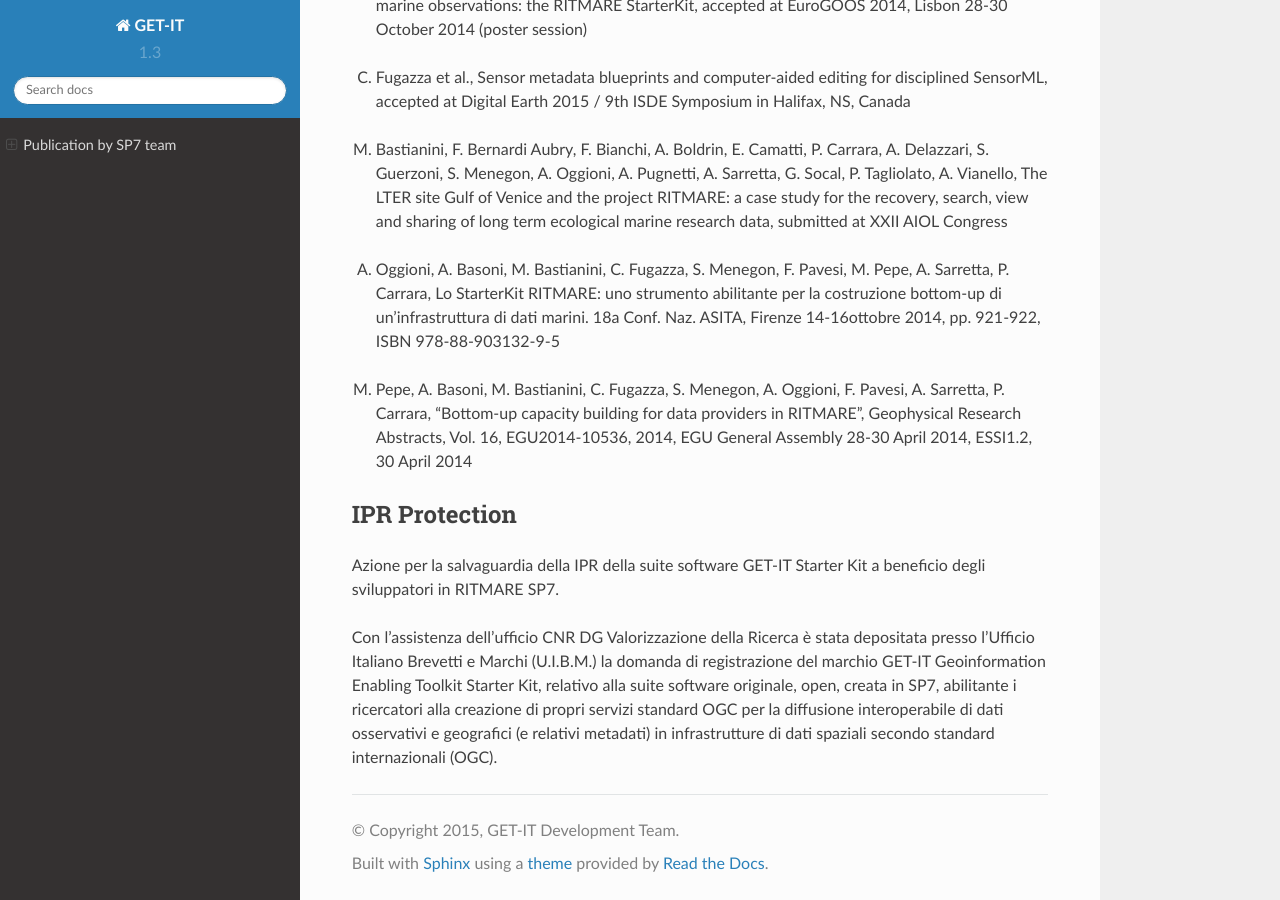
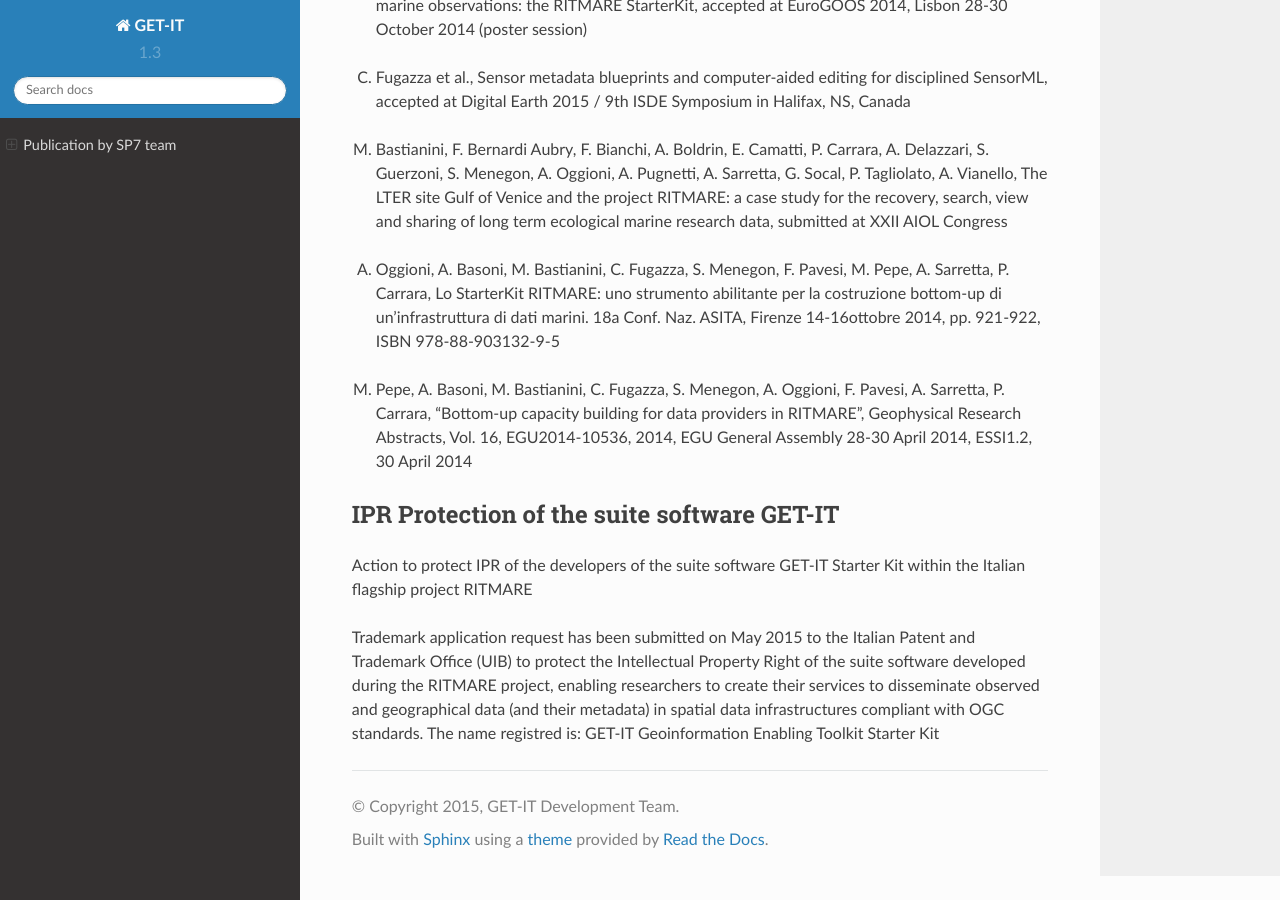
Before and after one commit to SP7-Ritmare/starterkit, a Sphinx documentation site: the page built from docs/pubblication.rst, in a window 1280 px wide and 900 px high, scrolled down 830 px. Built offline with Sphinx 7.4.7 and the Read the Docs theme 2.0.0, drawn with Linux system fonts in a browser that asks for light colours; pages that are not in the unit, such as notebooks, are missing from menus; some of the changed text lies outside the part shown.

Commit message:
Update pubblication.rst

```diff
--- a/docs/pubblication.rst
+++ b/docs/pubblication.rst
@@ -31,9 +31,9 @@ A. Oggioni, A. Basoni, M. Bastianini, C. Fugazza, S. Menegon, F. Pavesi, M. Pepe
 M. Pepe, A. Basoni, M. Bastianini, C. Fugazza, S. Menegon, A. Oggioni, F. Pavesi, A. Sarretta, P. Carrara, “Bottom-up capacity building for data providers in RITMARE”, Geophysical Research Abstracts, Vol. 16, EGU2014-10536, 2014, EGU General Assembly 28-30 April 2014, ESSI1.2, 30 April 2014
 
 
-IPR Protection
+IPR Protection of the suite software GET-IT
 ========
 
-Azione per la salvaguardia della IPR della suite software GET-IT Starter Kit a beneficio degli sviluppatori in RITMARE SP7.
+Action to protect IPR of the developers of the suite software GET-IT Starter Kit within the Italian flagship project RITMARE
 
-Con l’assistenza dell’ufficio CNR DG Valorizzazione della Ricerca è stata depositata presso l’Ufficio Italiano Brevetti e Marchi (U.I.B.M.) la domanda di registrazione del marchio GET-IT Geoinformation Enabling Toolkit Starter Kit, relativo alla suite software originale, open, creata in SP7, abilitante i ricercatori alla creazione di propri servizi standard OGC per la diffusione interoperabile di dati osservativi e geografici (e relativi metadati) in infrastrutture di dati spaziali secondo standard internazionali (OGC).
+Trademark application request has been submitted on May 2015 to the Italian Patent and Trademark Office (UIB) to protect the Intellectual Property Right of the suite software developed during the RITMARE project, enabling researchers to create their services to disseminate observed and geographical data (and their metadata) in spatial data infrastructures compliant with OGC standards. The name registred is: GET-IT Geoinformation Enabling Toolkit Starter Kit
```
Also changed, not shown: other parts of docs/pubblication.rst (+2 -2 lines).
